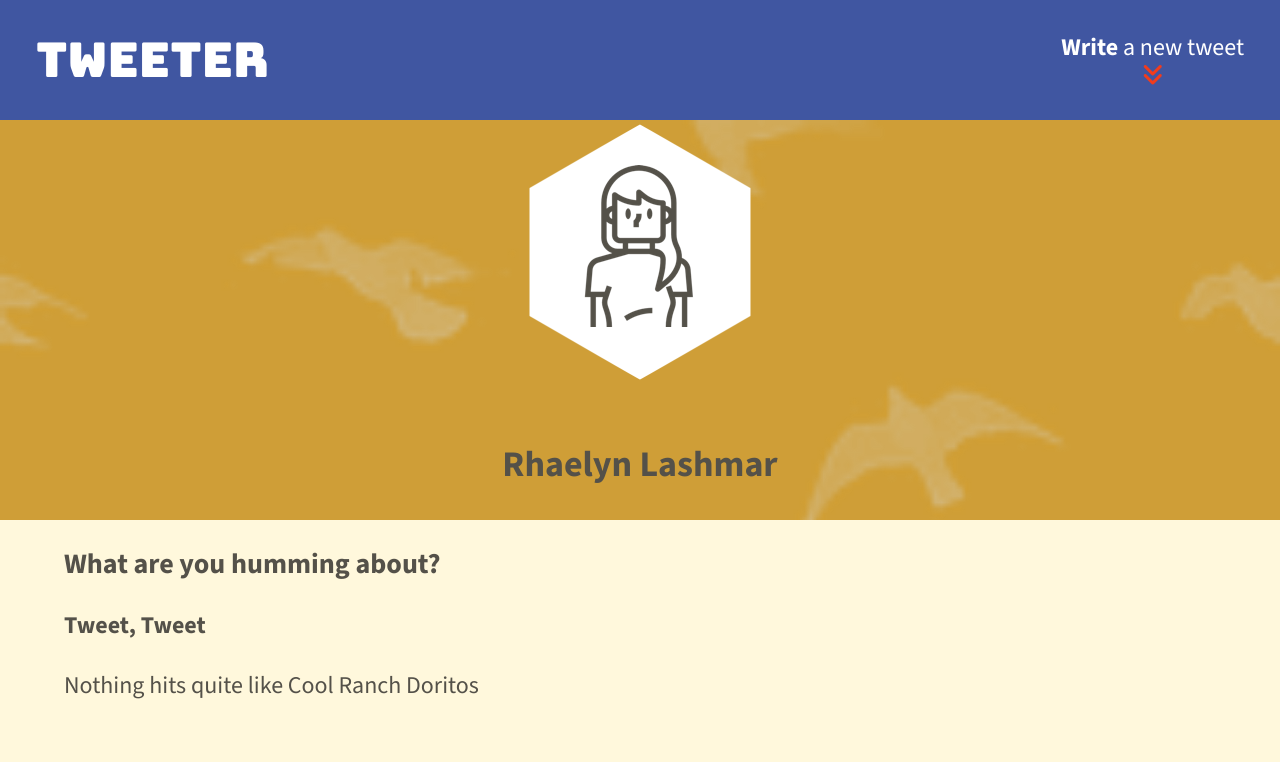
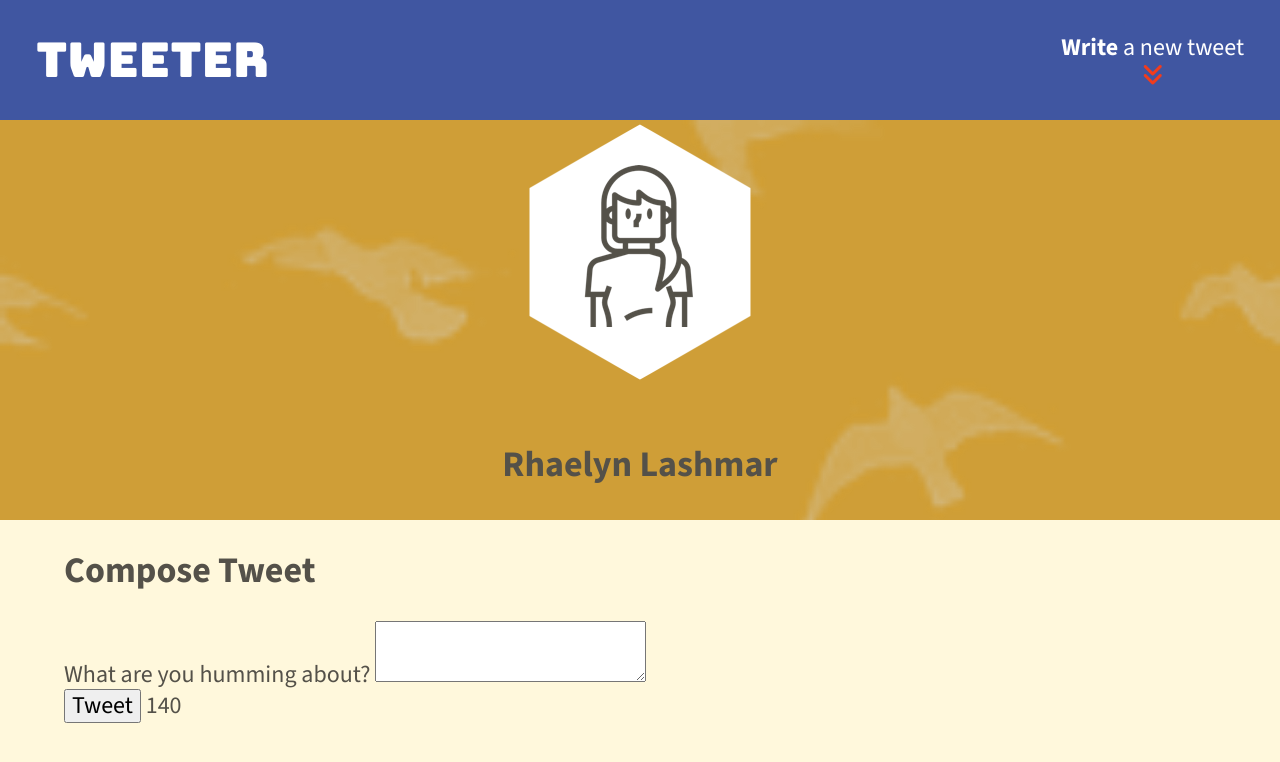
Before and after one commit to rhaelynlashmar/tweeter, a website: page public/index.html in a window 1280 px wide. Drawn offline with nearby package versions, Linux system fonts and the light colour scheme.

Commit message:
Feature- added form with action and method attached to /tweet URL

```diff
--- a/public/index.html
+++ b/public/index.html
@@ -50,9 +50,17 @@
 
     <!-- Page-specific (main) content here -->
     <main class="container">
-      <h3>What are you humming about?</h3>
-      <h4>Tweet, Tweet</h4>
-      <p>Nothing hits quite like Cool Ranch Doritos</p>
+      <section class="new-tweet">
+        <h2>Compose Tweet</h2>
+        <form action="/tweets/" method="POST">
+          <label for="tweet-text">What are you humming about?</label>
+          <textarea name="text" id="tweet-text"></textarea>
+          <div>
+            <button type="submit">Tweet</button>
+            <output name="counter" class="counter" for="tweet-text">140</output>
+          </div>
+        </form>
+      </section>
     </main>
   </body>
 </html>
```
